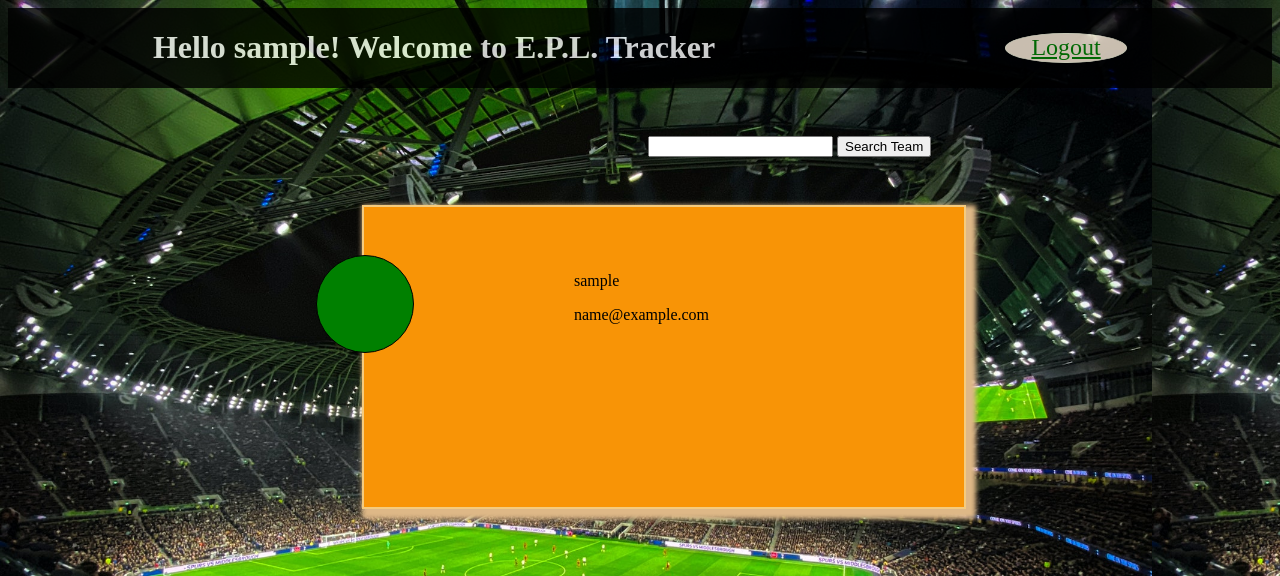
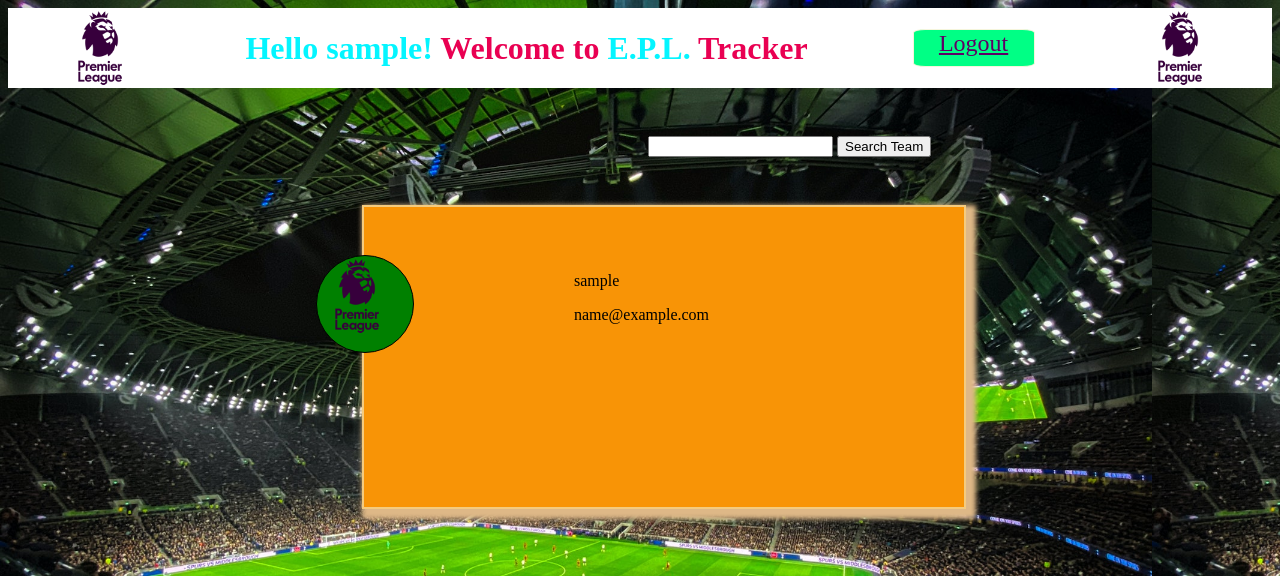
Before and after one commit to Carlosalvarez1997/E.P.L-Tracker, a Flask app: page /home in a window 1280 px wide. Shown: the top 576 px of the page. Run offline with Flask 3, Linux system fonts and the light colour scheme; the visitor is signed in with stand-in values (Sample User, id 1); data that the repository does not hold is empty.

Commit message:
added images

```diff
--- a/flask_app/static/css/style.css
+++ b/flask_app/static/css/style.css
@@ -1,23 +1,29 @@
 h1{
-    color: white;
+    color: #e90052;
 }
 .nav-bar{
     display: flex;
     justify-content: space-around;
     align-items: center;
-    background-color: black;
-    opacity: .8;
+    background-color:#ffffff;
+    opacity: 1;
+}
+.hello{
+    color: #04f5ff;
+}
+.epl{
+   color: #04f5ff;
 }
 #logout{
     font-size: x-large;
     text-align: center;
     width: 5em;
-    height: 1.2em;
-    color: green;
+    height: 1.5em;
+    color: #5f0065;
     border: 1px solid beige;
-    background-color: antiquewhite;
+    background-color:#00ff85;
 
-    border-radius: 50%;
+    border-radius: 10%;
 }
 .searchbar{
     width: 20em;
--- a/flask_app/templates/index.html
+++ b/flask_app/templates/index.html
@@ -16,13 +16,21 @@
         #popup{
             color: white;
         }
+        #EPLBanner{
+            width: 5em;
+            height: 5em;
+
+        }
+
     </style>
     <title>EPL Points Tracker</title>
 </head>
 <body>
     <div class="nav-bar">
-        <h1>Hello {{session.user_name}}! Welcome to E.P.L. Tracker</h1>
+        <img id= "EPLBanner" src="{{ url_for('static', filename='/images/i.png') }}" alt="Premier League Banner">
+        <h1><span class = "hello">Hello {{session.user_name}}!</span> Welcome to <span class = "epl">E.P.L.</span> Tracker</h1>
         <a id = "logout" href="/users/logout">Logout</a>
+        <img id= "EPLBanner" src="{{ url_for('static', filename='/images/i.png') }}" alt="Premier League Banner">
     </div>
     <div class="wrapper">
         <form class="searchbar" action="/home" method="post">
@@ -45,13 +53,16 @@
             {%for team in all_teams%}
             {%if team ==all_teams[0]%}
                 <div class="favteambanner">
+                    <img id= "EPLBanner" src="{{ url_for('static', filename='/images/i.png') }}" alt="Premier League Banner">
                     <p>Most Intersted in Team:</p>
                     <img id="favteam" src="{{team.image}}" alt="Fav team"></div>
             {%endif%}
 
             {%endfor%}
             <div class="userinfo">
-                <div class="pic"></div>
+                <div class="pic">
+                    <img  id = "EPLBanner" src="{{ url_for('static', filename='/images/i.png') }}" alt="Premier League Banner">
+                </div>
                 <div class="infoofUser">
                     <p class= "name">{{session.user_name}}  </p>
                     <p class="name">{{session.email}}</p>
```
Also changed, not shown: flask_app/static/images/i.png (added).
